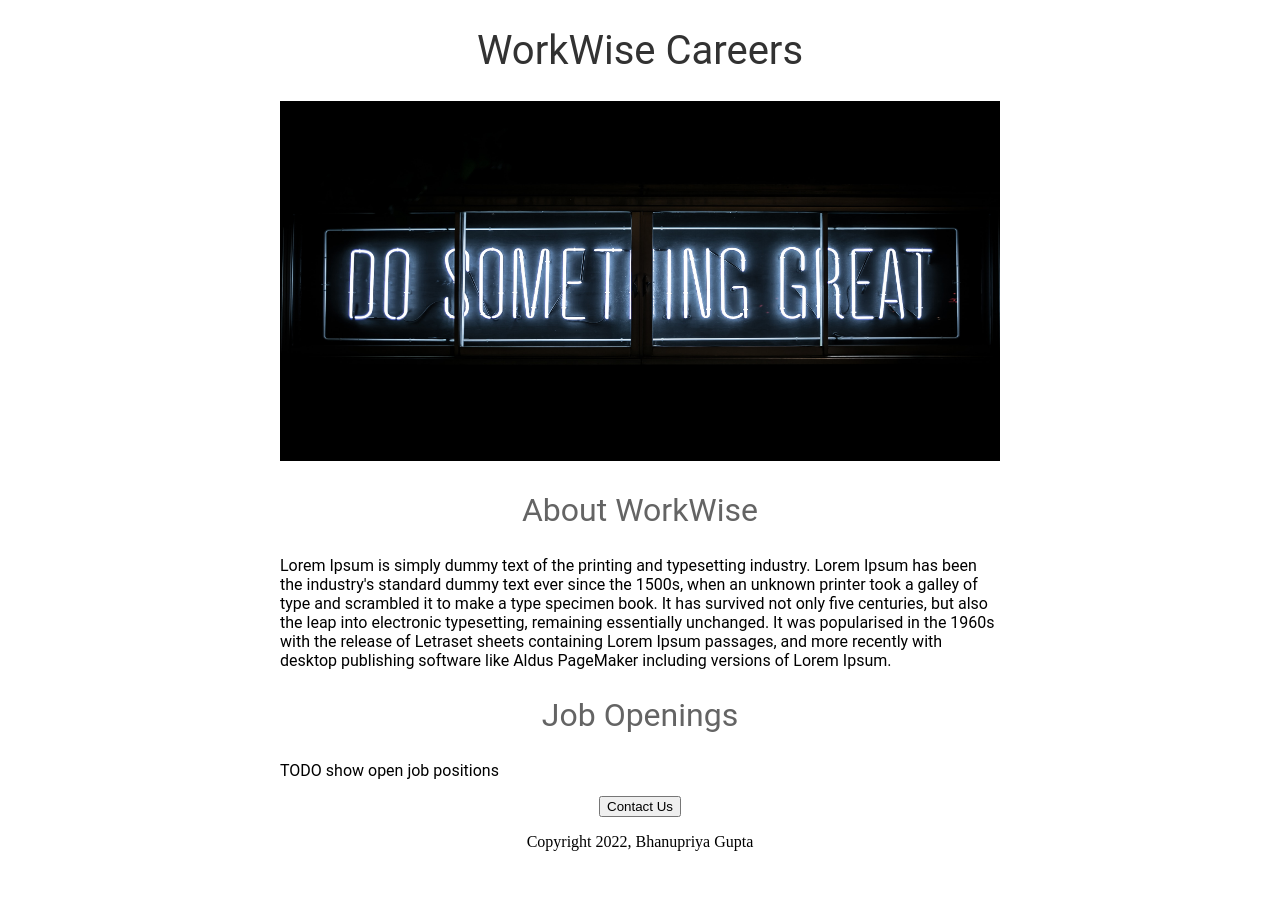
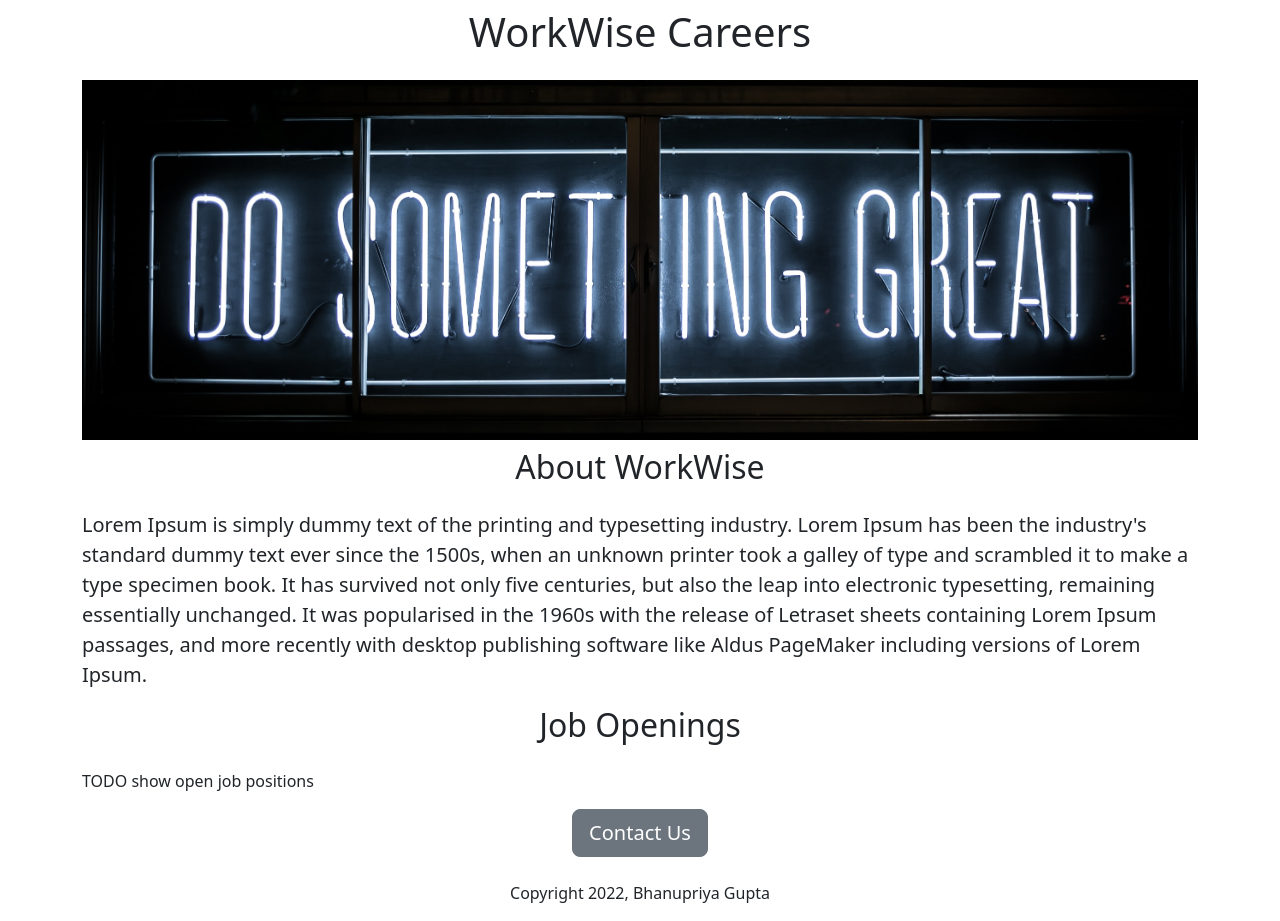
Before and after one commit to bhanupgpt/careers-website-v2, a Flask app: page / in a window 1280 px wide. Before the commit the page ends 851 px from the top, so only its background shows below. Run offline with Flask 3, Linux system fonts and the light colour scheme.

Commit message:
added bootstrap to index.html

```diff
--- a/templates/index.html
+++ b/templates/index.html
@@ -4,22 +4,25 @@
   <meta charset="UTF-8">
   <meta http-equiv="X-UA-Compatible" content="IE=edge">
   <meta name="viewport" content="width=device-width, initial-scale=1.0">
+  <link href="https://cdn.jsdelivr.net/npm/bootstrap@5.3.0/dist/css/bootstrap.min.css" rel="stylesheet" integrity="sha384-9ndCyUaIbzAi2FUVXJi0CjmCapSmO7SnpJef0486qhLnuZ2cdeRhO02iuK6FUUVM" crossorigin="anonymous">
+  </head>
+
   <title>WorkWise Careers</title>
   <style>
 
-    h1 {
+    /* h1 {
       font-size: 40px;
       font-family: Roboto;
       font-weight: normal;
       color: rgb(50, 50, 50);
       text-align: center;
-    }
+    } */
     #banner {
       width: 100%;
       height: 360px;
-      object: cover;
+      object-fit: cover;
     }
-    h2 {
+    /* h2 {
       font-family: Roboto;
       font-size: 32px;
       color: rgb(100, 100, 100);
@@ -37,21 +40,21 @@
     #contactbutton {
       text-align: center;
     }
-
+     */
   </style>
   <link rel="icon" type="image/x-icon" href="/images/favicon.ico">
 </head>
 <body>
-  <div id="container">
-    <h1>WorkWise Careers </h1>
-    <img id="banner" src="https://careers-website--bhanupgpt.repl.co/static/banner.jpg" alt="banner image">
-    <h2>About WorkWise</h2>
-    <p class="aboutText">Lorem Ipsum is simply dummy text of the printing and typesetting industry. Lorem Ipsum has been the industry's standard dummy text ever since the 1500s, when an unknown printer took a galley of type and scrambled it to make a type specimen book. It has survived not only five centuries, but also the leap into electronic typesetting, remaining essentially unchanged. It was popularised in the 1960s with the release of Letraset sheets containing Lorem Ipsum passages, and more recently with desktop publishing software like Aldus PageMaker including versions of Lorem Ipsum.</p>
-    <h2>Job Openings</h2>
-    <p class="openingsText">TODO show open job positions</p>
-    <div id="contactbutton">
-      <button>Contact Us</button>
-      <p>Copyright 2022, Bhanupriya Gupta</p>
+  <div class="container">
+    <h1 class="text-center mt-2 mb-4">WorkWise Careers </h1>
+    <img id="banner" class="img-fluid" src="https://careers-website--bhanupgpt.repl.co/static/banner.jpg" alt="banner image">
+    <h2 class="text-center mt-2 mb-4">About WorkWise</h2>
+    <p class="lead">Lorem Ipsum is simply dummy text of the printing and typesetting industry. Lorem Ipsum has been the industry's standard dummy text ever since the 1500s, when an unknown printer took a galley of type and scrambled it to make a type specimen book. It has survived not only five centuries, but also the leap into electronic typesetting, remaining essentially unchanged. It was popularised in the 1960s with the release of Letraset sheets containing Lorem Ipsum passages, and more recently with desktop publishing software like Aldus PageMaker including versions of Lorem Ipsum.</p>
+    <h2 class="text-center mt-2 mb-4">Job Openings</h2>
+    <p>TODO show open job positions</p>
+    <div class="text-center">
+      <button type="button" class="btn btn-secondary btn-lg">Contact Us</button>
+      <p class="mt-4">Copyright 2022, Bhanupriya Gupta</p>
     </div>
 
 </div>
```
